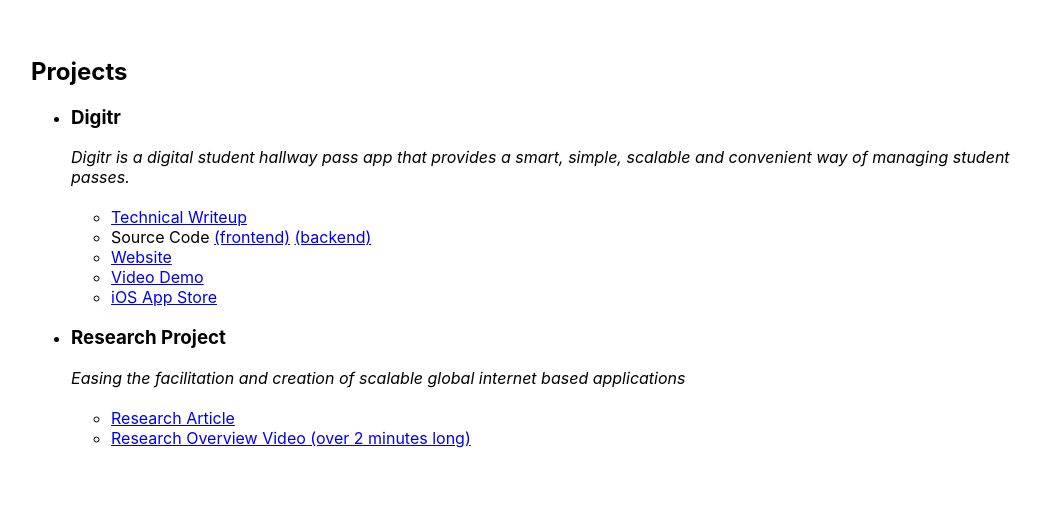
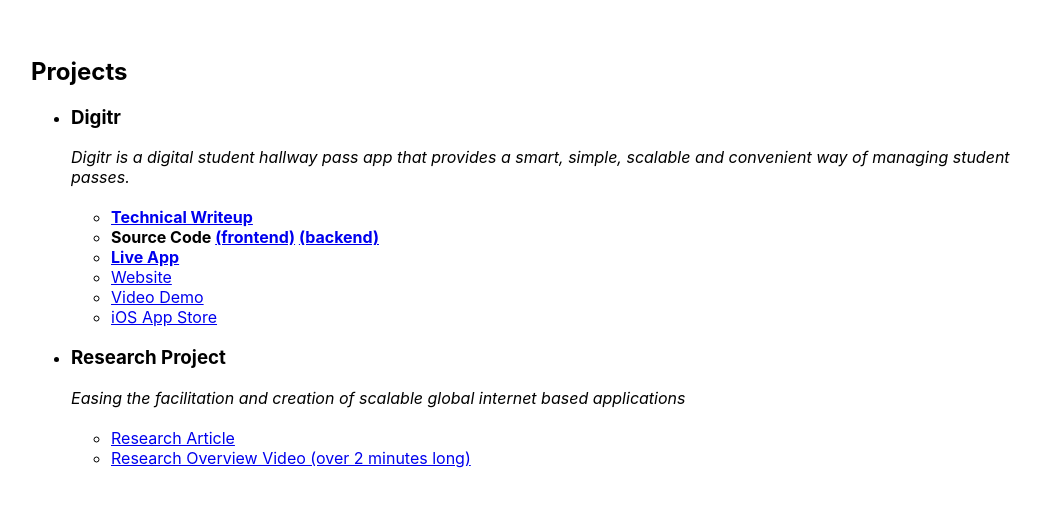
Before and after one commit to eado/mitmakerportfolio, a plain HTML site: page index.html in a window 1280 px wide. Shown: the part 114-620 px from the top of the page, without its empty margins (97-1137 px from the left). Drawn offline with Linux system fonts and the light colour scheme.

Commit message:
fix website link

```diff
--- a/index.html
+++ b/index.html
@@ -27,9 +27,10 @@
             <i>Digitr is a digital student hallway pass app that provides a smart, simple, scalable and convenient way of managing student passes.</i>
             <br><br>
             <ul>
-                <li><a href="digitrwriteup.pdf">Technical Writeup</a></li>
-                <li>Source Code <a href="https://github.com/eado/Digitr">(frontend)</a> <a href="https://github.com/eado/DigitrBackend">(backend)</a></li>
-                <li><a href="http://digitrapp.com">Website</a></li>
+                <li><a href="digitrwriteup.pdf"><b>Technical Writeup</b></a></li>
+                <li><b>Source Code <a href="https://github.com/eado/Digitr">(frontend)</a> <a href="https://github.com/eado/DigitrBackend">(backend)</a></b></li>
+                <li><a href="https://app.digitrapp.com"><b>Live App</b></a></li>
+                <li><a href="https://www.mpassapp.com/about">Website</a></li>
                 <li><a href="https://www.mpassapp.com/video">Video Demo</a></li>
                 <li><a href="https://apps.apple.com/us/app/digitr/id1434334094">iOS App Store</a></li>
             </ul>
```
